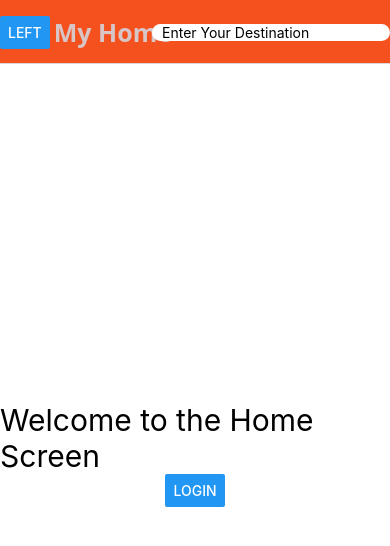
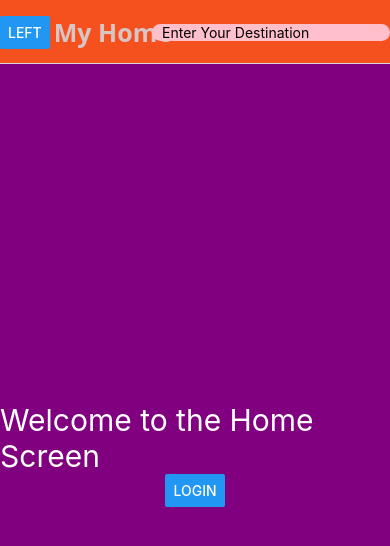
Before and after one commit to mtalhaleo2002/RN-App-From-Bg, a React Native app: screen / in a window 390 px wide. Shown: the top 546 px of the page. Built offline with nearby package versions, Linux system fonts and the light colour scheme.

Commit message:
Button And Component In stact Navigation | Screen and Navigator Elements In React Native

```diff
--- a/App.tsx
+++ b/App.tsx
@@ -9,8 +9,11 @@ import {
 } from 'react-native';
 import { NavigationContainer } from '@react-navigation/native';
 import { createNativeStackNavigator } from '@react-navigation/native-stack';
+import { Header } from './components/Header';
+import { Home } from './components/Home';
+import { Login } from './components/Login';
+
 const Stack = createNativeStackNavigator();
-
 const App = () => {
   const headerAction = () => {
     console.log('Header button pressed');
@@ -101,55 +104,4 @@ const App = () => {
   );
 };
 
-const Header = () => {
-  return (
-    <TextInput
-      placeholder="Enter Your Destination"
-      style={{
-        backgroundColor: 'white',
-        borderRadius: 30,
-        paddingHorizontal: 10,
-      }}
-    />
-  );
-  // <Button title="Header Btn" />;
-};
-
-const Home = (props: any) => {
-  return (
-    <View
-      style={{
-        backgroundColor: 'white',
-        flex: 1,
-        justifyContent: 'center',
-        alignItems: 'center',
-      }}
-    >
-      <Text style={{ fontSize: 30 }}>Welcome to the Home Screen</Text>
-      <Button
-        title="Login"
-        onPress={() => props.navigation.navigate('Login 2nd Screen')}
-      />
-    </View>
-  );
-};
-const Login = (props: any) => {
-  return (
-    <View
-      style={{
-        backgroundColor: 'white',
-        flex: 1,
-        justifyContent: 'center',
-        alignItems: 'center',
-      }}
-    >
-      <Text style={{ fontSize: 30 }}>Login Screen</Text>
-      <Button
-        title="Go To Home"
-        onPress={() => props.navigation.navigate('Home 1st Screen')}
-      />
-    </View>
-  );
-};
-
 export default App;
--- /dev/null
+++ b/components/Header.tsx
@@ -0,0 +1,15 @@
+import { TextInput } from 'react-native';
+
+export const Header = () => {
+  return (
+    <TextInput
+      placeholder="Enter Your Destination"
+      style={{
+        backgroundColor: 'pink',
+        borderRadius: 30,
+        paddingHorizontal: 10,
+      }}
+    />
+  );
+  // <Button title="Header Btn" />;
+};
--- /dev/null
+++ b/components/Home.tsx
@@ -0,0 +1,23 @@
+import React from 'react';
+import { View, Text, Button } from 'react-native';
+
+export const Home = (props: any) => {
+  return (
+    <View
+      style={{
+        backgroundColor: 'purple',
+        flex: 1,
+        justifyContent: 'center',
+        alignItems: 'center',
+      }}
+    >
+      <Text style={{ fontSize: 30, color: 'white' }}>
+        Welcome to the Home Screen
+      </Text>
+      <Button
+        title="Login"
+        onPress={() => props.navigation.navigate('Login 2nd Screen')}
+      />
+    </View>
+  );
+};
--- /dev/null
+++ b/components/Login.tsx
@@ -0,0 +1,21 @@
+import React from 'react';
+import { View, Text, Button } from 'react-native';
+
+export const Login = (props: any) => {
+  return (
+    <View
+      style={{
+        backgroundColor: 'white',
+        flex: 1,
+        justifyContent: 'center',
+        alignItems: 'center',
+      }}
+    >
+      <Text style={{ fontSize: 30 }}>Login Screen</Text>
+      <Button
+        title="Go To Home"
+        onPress={() => props.navigation.navigate('Home 1st Screen')}
+      />
+    </View>
+  );
+};
```
